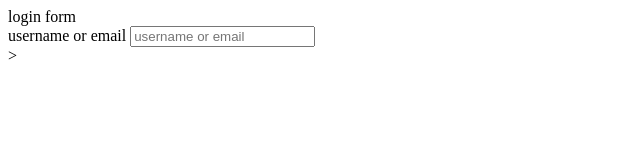
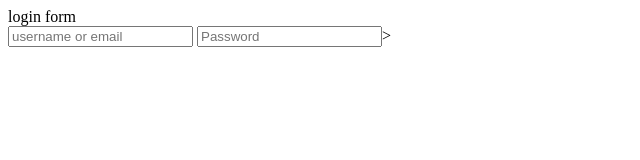
Before and after one commit to Aryan-123456789/Aryan-123456789, a plain HTML site: page Index.html in a window 1280 px wide. Shown: the whole page, without its empty margins (0-640 px from the left). Drawn offline with Linux system fonts and the light colour scheme.

Commit message:
Update Index.html
S

```diff
--- a/Index.html
+++ b/Index.html
@@ -6,10 +6,9 @@
 </head>
   <body>
     <div class="form">
-      <lable>
-        username or email <input type="text" placeholder="username or email">
+       <input type="text" placeholder="username or email">
+      <input type="password" placeholder="Password"
 
-      </lable>
 
 
     </div>>
```
